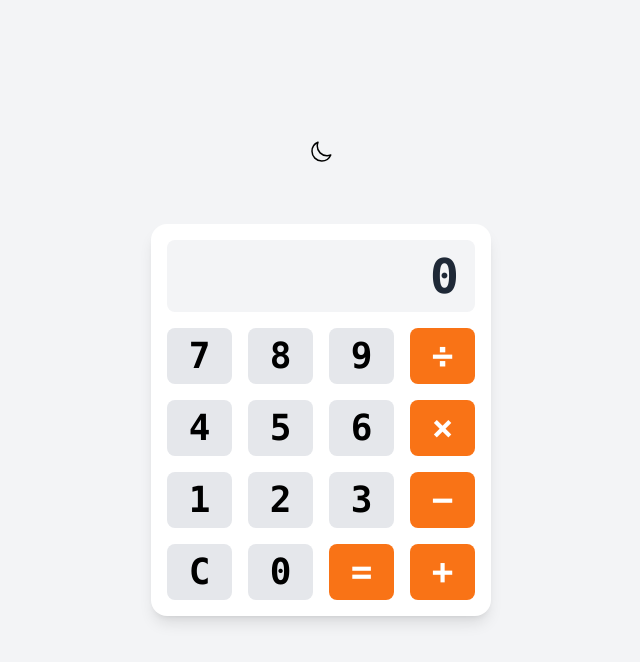
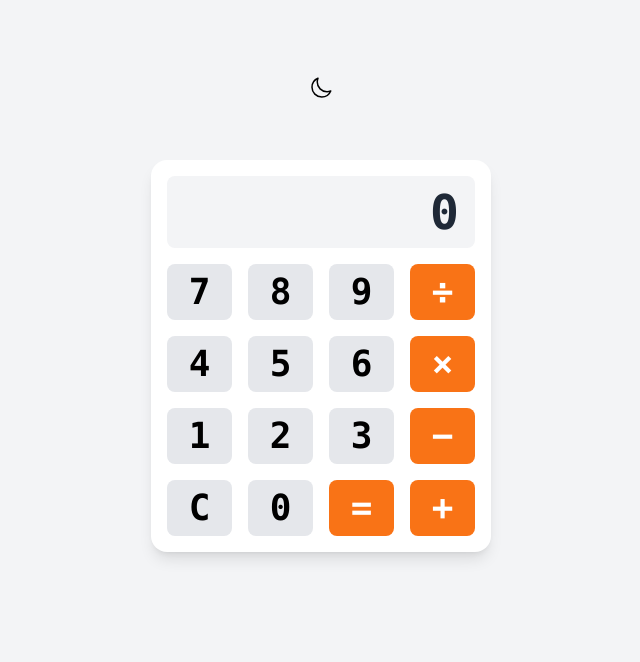
Before and after one commit to mihirdezai/rekenmachine, a React (Vite) app: page / in a window 1280 px wide. Shown: the top 662 px of the page, without its empty margins (319-959 px from the left). Built offline with nearby package versions, Linux system fonts and the light colour scheme.

Commit message:
Reduce top padding

```diff
--- a/src/App.tsx
+++ b/src/App.tsx
@@ -114,7 +114,7 @@ function App() {
 
   return (
     <div className={`${theme} h-screen font-mono bg-gray-100 dark:bg-gray-900`}>
-      <div className="container pt-32 mx-auto">
+      <div className="container pt-16 mx-auto">
         <div className="flex flex-col items-center mx-auto w-[340px]">
           <div
             className="flex items-center justify-center w-12 h-12 mb-12 rounded-full cursor-pointer hover:bg-gray-200 dark:hover:bg-gray-500"
```
